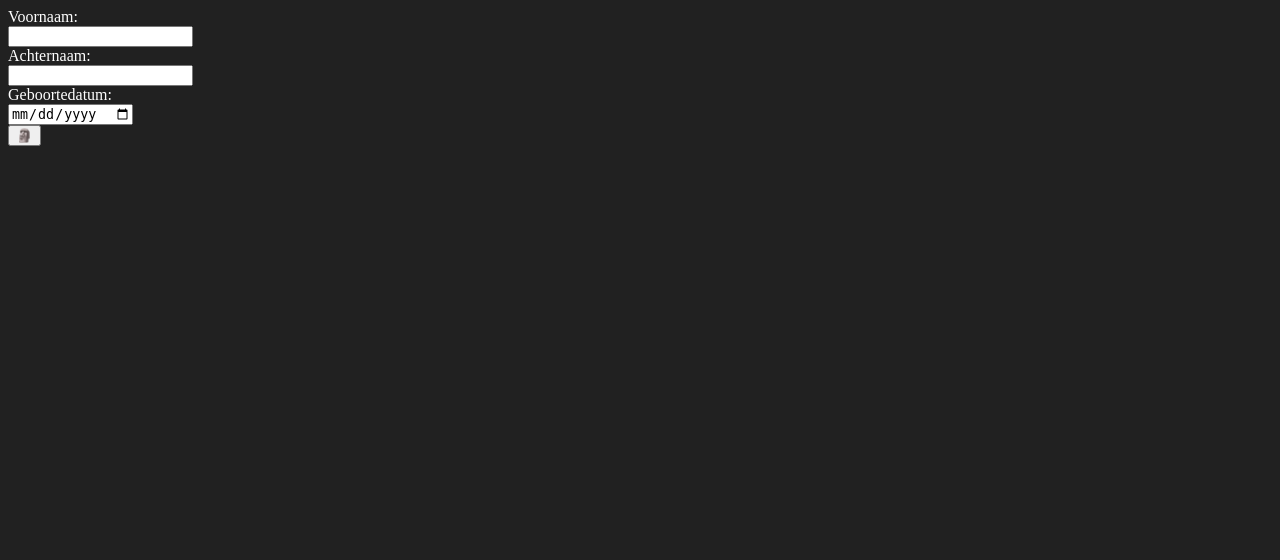
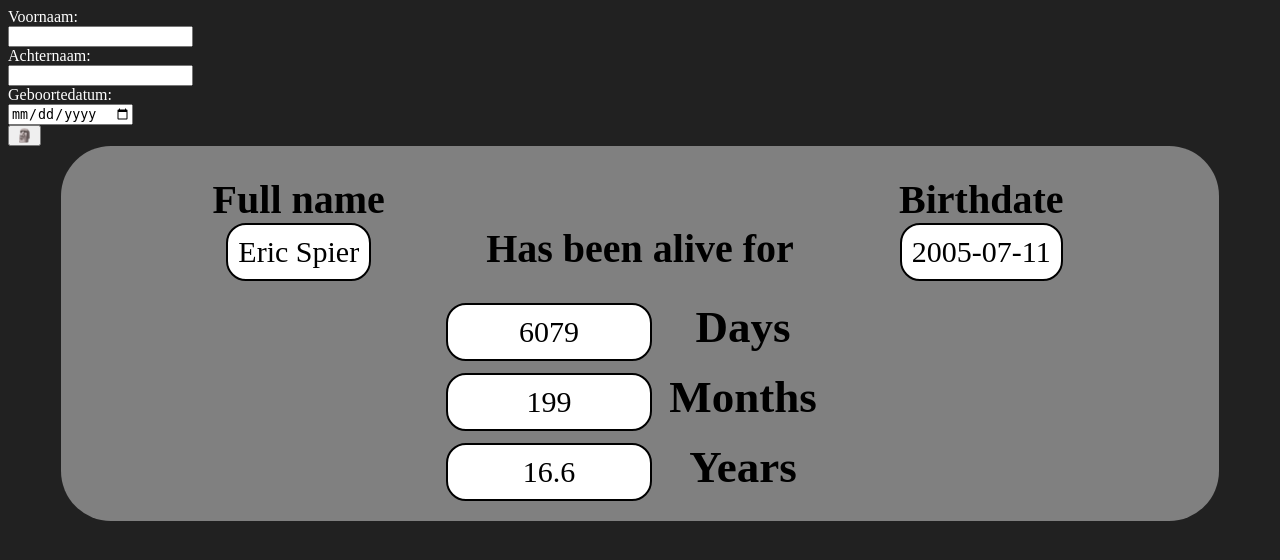
Before and after one commit to EricGiant/databaseWithMichael, a PHP site: page / in a window 1280 px wide. Shown: the top 560 px of the page. Run offline with PHP 8.4, Linux system fonts and the light colour scheme.

Commit message:
merged showdate with index

```diff
--- a/css/index.css
+++ b/css/index.css
@@ -6,3 +6,16 @@ body {
 form {
     margin: auto;
 }
+
+#part1
+{
+    display: inline-block;
+}
+#part2
+{
+    display: inline-block;
+}
+#part3
+{
+
+}
--- a/css/showData.css
+++ b/css/showData.css
@@ -5,18 +5,17 @@
     background-color: gray;
     border-radius: 50px;
     text-align: center;
-}
-#name_date
-{
-    display: inline-block;
-    width: 45%;
+    padding: 10px;
 }
 .titleData
 {
+    color: black;
     font-size: 40px;
     font-weight: bold;
     margin-top: 20px;
     margin-bottom: 20px;
+    display: inline-block;
+    width: 30%;
 }
 .userData
 {
@@ -39,4 +38,5 @@
     width: 40%;
     display: inline-block;
     margin-bottom: 10px;
+    color: black;
 }
--- a/php/showData.php
+++ b/php/showData.php
@@ -1,13 +1,3 @@
-<!DOCTYPE html>
-<html>
-<head>
-    <link rel="stylesheet" href="/B2/css/showData.css">
-    <title>Document</title>
-</head>
-<body>
-
-
-
 <?php
 //collect info from server
 
@@ -17,17 +7,17 @@ $lastName = "Spier";
 $birthDate = "2005-07-11";
 echo("<div id = 'selectedDataGrid'>");
 echo("<div>");
-echo("<div class = 'titleData'  id = 'name_date'>" . "Full name");
+echo("<div class = 'titleData'>" . "Full name");
 echo("<div class = 'userData'>" . $firstName . " " . $lastName . "</div>");
 echo("</div>");
-echo("<div class = 'titleData'  id = 'name_date'>" . "Birthdate");
+echo("<div class = 'titleData'>" . "Has been alive for" . "</div>");
+echo("<div class = 'titleData'>" . "Birthdate");
 echo("<div class = 'userData'>" . $birthDate . "</div>");
 echo("</div>");
 echo("</div>");
 //calculate the age in days/months years and store this in an array
 $ages = ageCalculator($birthDate);
 echo("<div id = 'agesBox'>");
-echo("<div class = 'titleData'>" . "Has been alive for" . "</div>");
 echo("<div class = 'userData' id = 'ages'>" . $ages[0] . "</div>");
 echo("<div id = 'ages' style = 'font-size: 45px; font-weight:bold'>" . "Days" . "</div>");
 echo("<div class = 'userData' id = 'ages'>" . $ages[1] . "</div>");
@@ -72,6 +62,3 @@ function ageCalculator($input)
     return $array;
 }
 ?>
-
-</body>
-</html>
--- a/webpage/index.php
+++ b/webpage/index.php
@@ -39,6 +39,7 @@
         <link rel="stylesheet" href="../css/showData.css">
     </head>
     <body>
+        <div id = "part1">
             <form method="post">
                 <label>
                     Voornaam:<br/>
@@ -54,5 +55,15 @@
                 </label><br/>
                 <input type="submit" value="🗿">
             </form>
+        </div>
+        <div id = "part2">
+            <!-- put the select user code here -->
+        </div>
+        <div id = "part3">
+            <!-- code for showData comes here -->
+            <?php
+            include("../php/showData.php");
+            ?>
+        </div>
     </body>
 </html>
```
Lines whose indentation alone changed are shown as unchanged.
